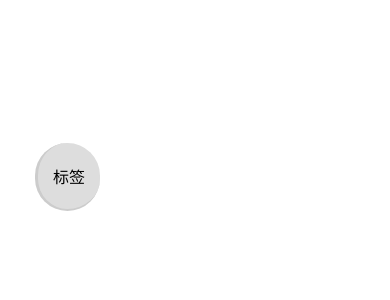
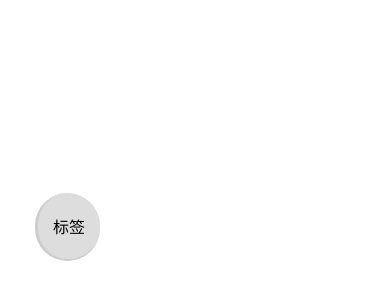
Before and after one commit to yourlies/arktags, a Vue app: page / in a window 390 px wide. Shown: the part 478-778 px from the top of the page. Built offline with nearby package versions, Linux system fonts and the light colour scheme.

Commit message:
fixed style

```diff
--- a/src/components/Tag/LeftBar/select.vue
+++ b/src/components/Tag/LeftBar/select.vue
@@ -237,6 +237,9 @@ export default {
   @media screen and (max-width: 1000px) {
     .section {
       top: 0;
+      left: 0;
+      padding: 20px;
+      padding-top: 50px;
       position: fixed;
       width: 100%;
       height: 100%;
@@ -256,7 +259,7 @@ export default {
   }
   .float-span {
     left: 30px;
-    bottom: 150px;
+    bottom: 100px;
     position: fixed;
     padding: 21px 15px;
     border-radius: 50px;
```
Also changed, not shown: 7 other files (tests, documents, lock files or other folders).
